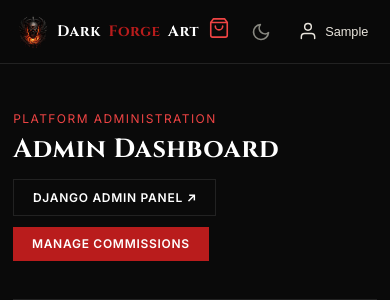
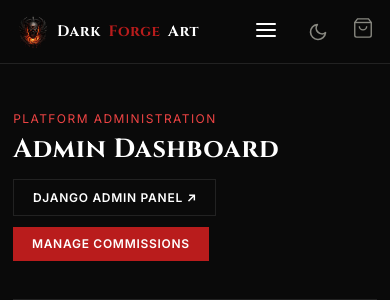
Before and after one commit to mentify31-prog/darkforgeart, a Django app: page /accounts/admin-panel/ in a window 390 px wide. Shown: the top 300 px of the page. Run offline with Django 5.2, Linux system fonts and the light colour scheme; the visitor is signed in with stand-in values (Sample User, id 1); data comes from the database, SQL or seed files in the repository; data that the repository does not hold is empty; some web fonts are replaced.

Commit message:
Restore original base.html nav/mobile UI, add only Pinterest tag snippet to head

```diff
--- a/templates/base.html
+++ b/templates/base.html
@@ -81,46 +81,105 @@
       </nav>
 
       <div class="nav-actions">
-        {# Cart Button #}
-        <a href="{% url 'store:cart' %}" class="cart-link" aria-label="Shopping Cart">
-          <svg width="22" height="22" viewBox="0 0 24 24" fill="none" stroke="currentColor" stroke-width="1.75" stroke-linecap="round" stroke-linejoin="round"><path d="M6 2L3 6v14a2 2 0 0 0 2 2h14a2 2 0 0 0 2-2V6l-3-4z"/><line x1="3" y1="6" x2="21" y2="6"/><path d="M16 10a4 4 0 0 1-8 0"/></svg>
-          {% if cart_count > 0 %}
-          <span class="cart-count">{{ cart_count }}</span>
-          {% endif %}
+        {# Mobile Menu Hamburger Button #}
+        <button id="mobile-menu-btn" class="mobile-menu-toggle" aria-label="Toggle navigation menu">
+          <svg width="24" height="24" viewBox="0 0 24 24" fill="none" stroke="currentColor" stroke-width="2" stroke-linecap="round" stroke-linejoin="round">
+            <line x1="3" y1="12" x2="21" y2="12"></line>
+            <line x1="3" y1="6" x2="21" y2="6"></line>
+            <line x1="3" y1="18" x2="21" y2="18"></line>
+          </svg>
+        </button>
+
+        {# Theme toggle #}
+        <button id="theme-toggle" class="btn btn-ghost btn-sm" aria-label="Toggle theme" style="padding:0.4rem 0.6rem;display:inline-flex;align-items:center;justify-content:center;cursor:pointer;">
+          <svg id="theme-icon-sun" width="20" height="20" viewBox="0 0 24 24" fill="none" stroke="currentColor" stroke-width="2" stroke-linecap="round" stroke-linejoin="round" style="display:none;">
+            <circle cx="12" cy="12" r="5"></circle>
+            <line x1="12" y1="1" x2="12" y2="3"></line>
+            <line x1="12" y1="21" x2="12" y2="23"></line>
+            <line x1="4.22" y1="4.22" x2="5.64" y2="5.64"></line>
+            <line x1="18.36" y1="18.36" x2="19.78" y2="19.78"></line>
+            <line x1="1" y1="12" x2="3" y2="12"></line>
+            <line x1="21" y1="12" x2="23" y2="12"></line>
+            <line x1="4.22" y1="19.78" x2="5.64" y2="18.36"></line>
+            <line x1="18.36" y1="5.64" x2="19.78" y2="4.22"></line>
+          </svg>
+          <svg id="theme-icon-moon" width="20" height="20" viewBox="0 0 24 24" fill="none" stroke="currentColor" stroke-width="2" stroke-linecap="round" stroke-linejoin="round">
+            <path d="M21 12.79A9 9 0 1 1 11.21 3 7 7 0 0 0 21 12.79z"></path>
+          </svg>
+        </button>
+
+        {# Cart icon #}
+        <a href="{% url 'store:cart' %}" class="cart-icon" aria-label="View cart">
+          <svg width="22" height="22" viewBox="0 0 24 24" fill="none" stroke="currentColor" stroke-width="1.5">
+            <path d="M6 2L3 6v14a2 2 0 002 2h14a2 2 0 002-2V6l-3-4z"/>
+            <line x1="3" y1="6" x2="21" y2="6"/>
+            <path d="M16 10a4 4 0 01-8 0"/>
+          </svg>
+          {% if cart_count %}<span class="cart-badge">{{ cart_count }}</span>{% endif %}
         </a>
 
-        {# Theme Toggle SVG #}
-        <button class="theme-toggle" id="theme-toggle" aria-label="Toggle theme" title="Toggle Light/Dark Theme" style="background:transparent !important;border:none !important;box-shadow:none !important;outline:none !important;color:var(--color-text-muted);cursor:pointer;padding:0.4rem;display:inline-flex;align-items:center;justify-content:center;">
-          <svg class="theme-icon-dark" width="20" height="20" viewBox="0 0 24 24" fill="none" stroke="currentColor" stroke-width="2" stroke-linecap="round" stroke-linejoin="round"><path d="M21 12.79A9 9 0 1 1 11.21 3 7 7 0 0 0 21 12.79z"></path></svg>
-          <svg class="theme-icon-light" width="20" height="20" viewBox="0 0 24 24" fill="none" stroke="currentColor" stroke-width="2" stroke-linecap="round" stroke-linejoin="round" style="display:none;"><circle cx="12" cy="12" r="5"></circle><line x1="12" y1="1" x2="12" y2="3"></line><line x1="12" y1="21" x2="12" y2="23"></line><line x1="4.22" y1="4.22" x2="5.64" y2="5.64"></line><line x1="18.36" y1="18.36" x2="19.78" y2="19.78"></line><line x1="1" y1="12" x2="3" y2="12"></line><line x1="21" y1="12" x2="23" y2="12"></line><line x1="4.22" y1="19.78" x2="5.64" y2="18.36"></line><line x1="18.36" y1="5.64" x2="19.78" y2="4.22"></line></svg>
-        </button>
-
-        {# User Menu / Sign In #}
         {% if user.is_authenticated %}
-        <div class="user-menu" style="position:relative;">
-          <button class="user-btn" id="user-menu-btn" aria-label="User Account" style="background:transparent;border:none;color:var(--color-text);cursor:pointer;display:inline-flex;align-items:center;gap:0.5rem;padding:0.4rem;">
-            <svg width="20" height="20" viewBox="0 0 24 24" fill="none" stroke="currentColor" stroke-width="1.75" stroke-linecap="round" stroke-linejoin="round"><path d="M20 21v-2a4 4 0 0 0-4-4H8a4 4 0 0 0-4 4v2"/><circle cx="12" cy="7" r="4"/></svg>
-            <span style="font-size:0.85rem;font-weight:500;">{{ user.get_short_name|default:user.email }}</span>
-          </button>
-
-          <div class="user-dropdown" id="user-dropdown" style="display:none;position:absolute;right:0;top:100%;background:var(--color-card-bg);border:1px solid var(--color-border);border-radius:4px;min-width:180px;box-shadow:0 10px 25px rgba(0,0,0,0.5);z-index:100;padding:0.5rem 0;">
-            <a href="{{ user.get_dashboard_url }}" style="display:block;padding:0.5rem 1rem;font-size:0.85rem;color:var(--color-text);text-decoration:none;">Dashboard</a>
-            <a href="{% url 'accounts:profile' %}" style="display:block;padding:0.5rem 1rem;font-size:0.85rem;color:var(--color-text);text-decoration:none;">Profile</a>
-            <a href="{% url 'commissions:my_commissions' %}" style="display:block;padding:0.5rem 1rem;font-size:0.85rem;color:var(--color-text);text-decoration:none;">My Commissions</a>
-            <hr style="border:0;border-top:1px solid var(--color-border);margin:0.4rem 0;">
-            <form method="post" action="{% url 'accounts:logout' %}">
-              {% csrf_token %}
-              <button type="submit" style="background:transparent;border:none;width:100%;text-align:left;padding:0.5rem 1rem;font-size:0.85rem;color:var(--color-accent);cursor:pointer;">Sign Out</button>
-            </form>
-          </div>
-        </div>
+          <a href="{{ user.get_dashboard_url }}" class="btn btn-ghost btn-sm desktop-only">Dashboard</a>
+          <form method="post" action="{% url 'accounts:logout' %}" class="desktop-only" style="display:inline;margin:0;">
+            {% csrf_token %}
+            <button type="submit" class="btn btn-outline btn-sm" style="color:var(--color-text-muted);">Sign Out</button>
+          </form>
         {% else %}
-        <a href="{% url 'accounts:login' %}" class="btn btn-outline btn-sm">Sign In</a>
-        <a href="{% url 'accounts:register' %}" class="btn btn-primary btn-sm">Join</a>
+          <a href="{% url 'accounts:login' %}" class="btn btn-ghost btn-sm desktop-only">Sign In</a>
+          <a href="{% url 'accounts:register' %}" class="btn btn-primary btn-sm desktop-only">Join</a>
         {% endif %}
       </div>
     </div>
   </header>
+
+  {# Mobile Navigation Drawer #}
+  <div id="mobile-menu-overlay" class="mobile-drawer-overlay"></div>
+  <div id="mobile-menu-drawer" class="mobile-drawer">
+    <div class="mobile-drawer-header">
+      <span style="font-family:var(--font-display);font-weight:700;font-size:1.1rem;color:var(--color-white);">DarkForge Art</span>
+      <button id="mobile-menu-close" class="btn btn-ghost" aria-label="Close menu" style="padding:0.4rem;font-size:1.2rem;color:var(--color-white);">✕</button>
+    </div>
+    <div class="mobile-drawer-body">
+      <a href="{% url 'gallery:gallery' %}">
+        <svg width="18" height="18" viewBox="0 0 24 24" fill="none" stroke="currentColor" stroke-width="1.75" stroke-linecap="round" stroke-linejoin="round"><rect x="3" y="3" width="18" height="18" rx="2" ry="2"/><circle cx="8.5" cy="8.5" r="1.5"/><polyline points="21 15 16 10 5 21"/></svg>
+        Gallery
+      </a>
+      <a href="{% url 'store:shop' %}">
+        <svg width="18" height="18" viewBox="0 0 24 24" fill="none" stroke="currentColor" stroke-width="1.75" stroke-linecap="round" stroke-linejoin="round"><path d="M6 2L3 6v14a2 2 0 002 2h14a2 2 0 002-2V6l-3-4z"/><line x1="3" y1="6" x2="21" y2="6"/><path d="M16 10a4 4 0 01-8 0"/></svg>
+        Shop
+      </a>
+      <a href="{% url 'commissions:commission_request' %}">
+        <svg width="18" height="18" viewBox="0 0 24 24" fill="none" stroke="currentColor" stroke-width="1.75" stroke-linecap="round" stroke-linejoin="round"><path d="M12 20h9"/><path d="M16.5 3.5a2.121 2.121 0 0 1 3 3L7 19l-4 1 1-4L16.5 3.5z"/></svg>
+        Request Commission
+      </a>
+      <a href="{% url 'gallery:about' %}">
+        <svg width="18" height="18" viewBox="0 0 24 24" fill="none" stroke="currentColor" stroke-width="1.75" stroke-linecap="round" stroke-linejoin="round"><circle cx="12" cy="12" r="10"/><line x1="12" y1="16" x2="12" y2="12"/><line x1="12" y1="8" x2="12.01" y2="8"/></svg>
+        About the Artist
+      </a>
+      <a href="{% url 'accounts:contact' %}">
+        <svg width="18" height="18" viewBox="0 0 24 24" fill="none" stroke="currentColor" stroke-width="1.75" stroke-linecap="round" stroke-linejoin="round"><path d="M21 11.5a8.38 8.38 0 0 1-.9 3.8 8.5 8.5 0 0 1-7.6 4.7 8.38 8.38 0 0 1-3.8-.9L3 21l1.9-5.7a8.38 8.38 0 0 1-.9-3.8 8.5 8.5 0 0 1 4.7-7.6 8.38 8.38 0 0 1 3.8-.9h.5a8.48 8.48 0 0 1 8 8v.5z"/></svg>
+        Support
+      </a>
+      <hr style="border:0;border-top:1px solid var(--color-border);margin:1rem 0;">
+      {% if user.is_authenticated %}
+        <a href="{{ user.get_dashboard_url }}">
+          <svg width="18" height="18" viewBox="0 0 24 24" fill="none" stroke="currentColor" stroke-width="1.75" stroke-linecap="round" stroke-linejoin="round"><rect x="3" y="3" width="7" height="7"/><rect x="14" y="3" width="7" height="7"/><rect x="14" y="14" width="7" height="7"/><rect x="3" y="14" width="7" height="7"/></svg>
+          Dashboard
+        </a>
+        <a href="{% url 'accounts:profile' %}">
+          <svg width="18" height="18" viewBox="0 0 24 24" fill="none" stroke="currentColor" stroke-width="1.75" stroke-linecap="round" stroke-linejoin="round"><path d="M20 21v-2a4 4 0 0 0-4-4H8a4 4 0 0 0-4 4v2"/><circle cx="12" cy="7" r="4"/></svg>
+          Profile
+        </a>
+        <form method="post" action="{% url 'accounts:logout' %}" style="margin-top:0.5rem;">
+          {% csrf_token %}
+          <button type="submit" class="btn btn-outline btn-sm" style="width:100%;justify-content:center;">Sign Out</button>
+        </form>
+      {% else %}
+        <a href="{% url 'accounts:login' %}" class="btn btn-outline btn-sm" style="justify-content:center;margin-bottom:0.5rem;">Sign In</a>
+        <a href="{% url 'accounts:register' %}" class="btn btn-primary btn-sm" style="justify-content:center;">Create Account</a>
+      {% endif %}
+    </div>
+  </div>
 
   {# Django Messages #}
   {% if messages %}
@@ -138,6 +197,26 @@
   <main class="site-main" id="main-content">
     {% block content %}{% endblock %}
   </main>
+
+  {% if user.is_authenticated and not user.is_staff and not user.terms_accepted_at and request.resolver_match.url_name != 'terms_privacy' %}
+  <div class="terms-modal-overlay" role="presentation">
+    <div class="terms-modal" role="dialog" aria-modal="true" aria-labelledby="terms-modal-title">
+      <p class="text-upper text-accent" style="font-size:0.72rem;margin-bottom:0.5rem;">Account Terms</p>
+      <h2 id="terms-modal-title" style="font-size:1.35rem;margin-bottom:0.85rem;">Accept Terms &amp; Privacy Policy</h2>
+      <p style="color:var(--color-text-muted);font-size:0.92rem;line-height:1.65;margin-bottom:1.25rem;">
+        Please review and accept our terms, privacy policy, shipping fees, returns, and digital purchase rules before continuing.
+      </p>
+      <div style="display:flex;gap:0.75rem;align-items:center;flex-wrap:wrap;">
+        <a href="{% url 'accounts:terms_privacy' %}" class="btn btn-outline btn-sm">Read Terms</a>
+        <form method="post" action="{% url 'accounts:accept_terms' %}" style="margin:0;">
+          {% csrf_token %}
+          <input type="hidden" name="next" value="{{ request.get_full_path }}">
+          <button type="submit" class="btn btn-primary btn-sm">I Accept</button>
+        </form>
+      </div>
+    </div>
+  </div>
+  {% endif %}
 
   {# Footer #}
   <footer class="site-footer" role="contentinfo">
@@ -189,7 +268,7 @@
     </div>
   </footer>
 
-  {# Base JS - theme toggle & user menu #}
+  {# Base JS - auto-dismiss messages & theme toggle #}
   <script>
     document.querySelectorAll('.message[data-autohide]').forEach(function(el) {
       var delay = parseInt(el.dataset.autohide, 10);
@@ -200,29 +279,61 @@
       }, delay);
     });
 
-    // User Dropdown Toggle
-    const userMenuBtn = document.getElementById('user-menu-btn');
-    const userDropdown = document.getElementById('user-dropdown');
-    if (userMenuBtn && userDropdown) {
-      userMenuBtn.addEventListener('click', function(e) {
-        e.stopPropagation();
-        userDropdown.style.display = userDropdown.style.display === 'block' ? 'none' : 'block';
-      });
-      document.addEventListener('click', function() {
-        userDropdown.style.display = 'none';
-      });
-    }
+    // Theme Toggle
+    (function() {
+      const toggleBtn = document.getElementById('theme-toggle');
+      const sunIcon = document.getElementById('theme-icon-sun');
+      const moonIcon = document.getElementById('theme-icon-moon');
+      const savedTheme = localStorage.getItem('dfa_theme') || 'dark';
 
-    // Theme Toggle
-    const themeBtn = document.getElementById('theme-toggle');
-    if (themeBtn) {
-      themeBtn.addEventListener('click', function() {
-        const currentTheme = document.documentElement.getAttribute('data-theme') || 'dark';
-        const newTheme = currentTheme === 'dark' ? 'light' : 'dark';
-        document.documentElement.setAttribute('data-theme', newTheme);
-        localStorage.setItem('theme', newTheme);
-      });
-    }
+      function applyTheme(theme) {
+        if (theme === 'light') {
+          document.documentElement.setAttribute('data-theme', 'light');
+          if (sunIcon) sunIcon.style.display = 'block';
+          if (moonIcon) moonIcon.style.display = 'none';
+        } else {
+          document.documentElement.removeAttribute('data-theme');
+          if (sunIcon) sunIcon.style.display = 'none';
+          if (moonIcon) moonIcon.style.display = 'block';
+        }
+      }
+
+      applyTheme(savedTheme);
+
+      if (toggleBtn) {
+        toggleBtn.addEventListener('click', function() {
+          const currentTheme = document.documentElement.getAttribute('data-theme') === 'light' ? 'light' : 'dark';
+          const newTheme = currentTheme === 'light' ? 'dark' : 'light';
+          localStorage.setItem('dfa_theme', newTheme);
+          applyTheme(newTheme);
+        });
+      }
+    })();
+
+    // Mobile Navigation Drawer Toggle
+    (function() {
+      const btn = document.getElementById('mobile-menu-btn');
+      const drawer = document.getElementById('mobile-menu-drawer');
+      const overlay = document.getElementById('mobile-menu-overlay');
+      const closeBtn = document.getElementById('mobile-menu-close');
+
+      function openMenu() {
+        if (drawer) drawer.classList.add('open');
+        if (overlay) overlay.classList.add('open');
+        document.body.style.overflow = 'hidden';
+      }
+      function closeMenu() {
+        if (drawer) drawer.classList.remove('open');
+        if (overlay) overlay.classList.remove('open');
+        document.body.style.overflow = '';
+      }
+
+      if (btn) btn.addEventListener('click', openMenu);
+      if (closeBtn) closeBtn.addEventListener('click', closeMenu);
+      if (overlay) overlay.addEventListener('click', closeMenu);
+    })();
   </script>
+
+  {% block extra_js %}{% endblock %}
 </body>
 </html>
```
